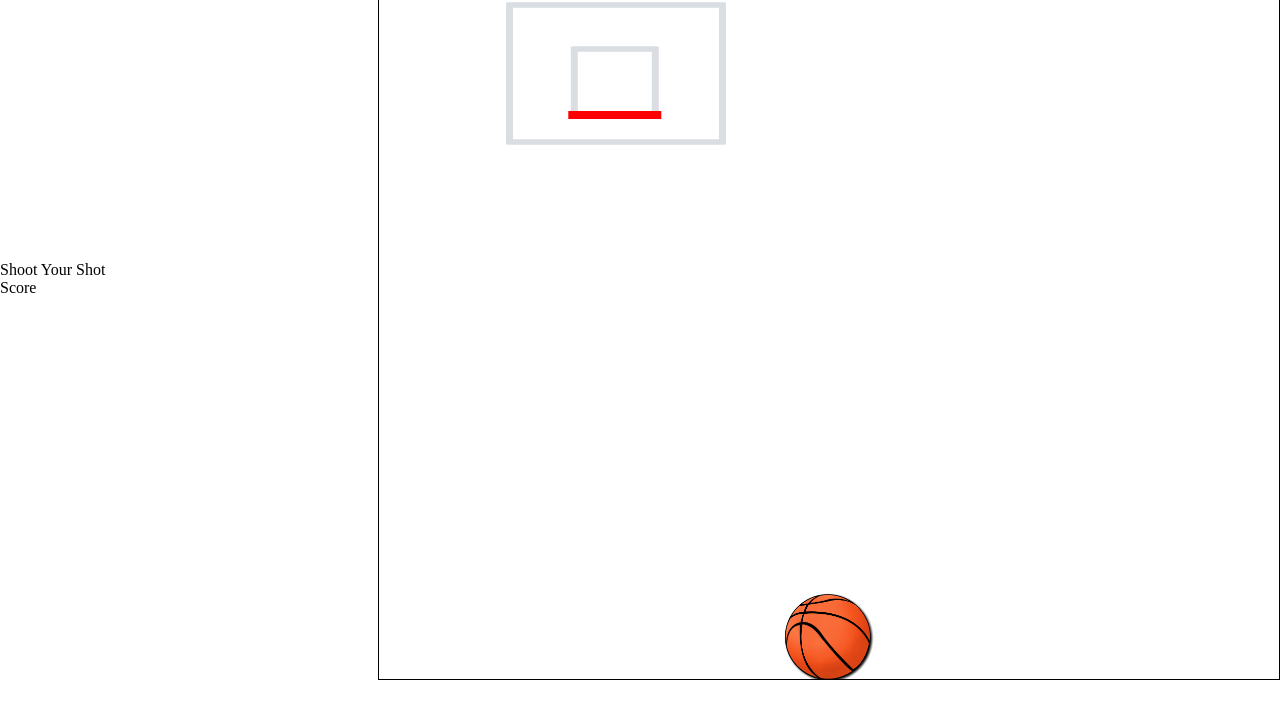
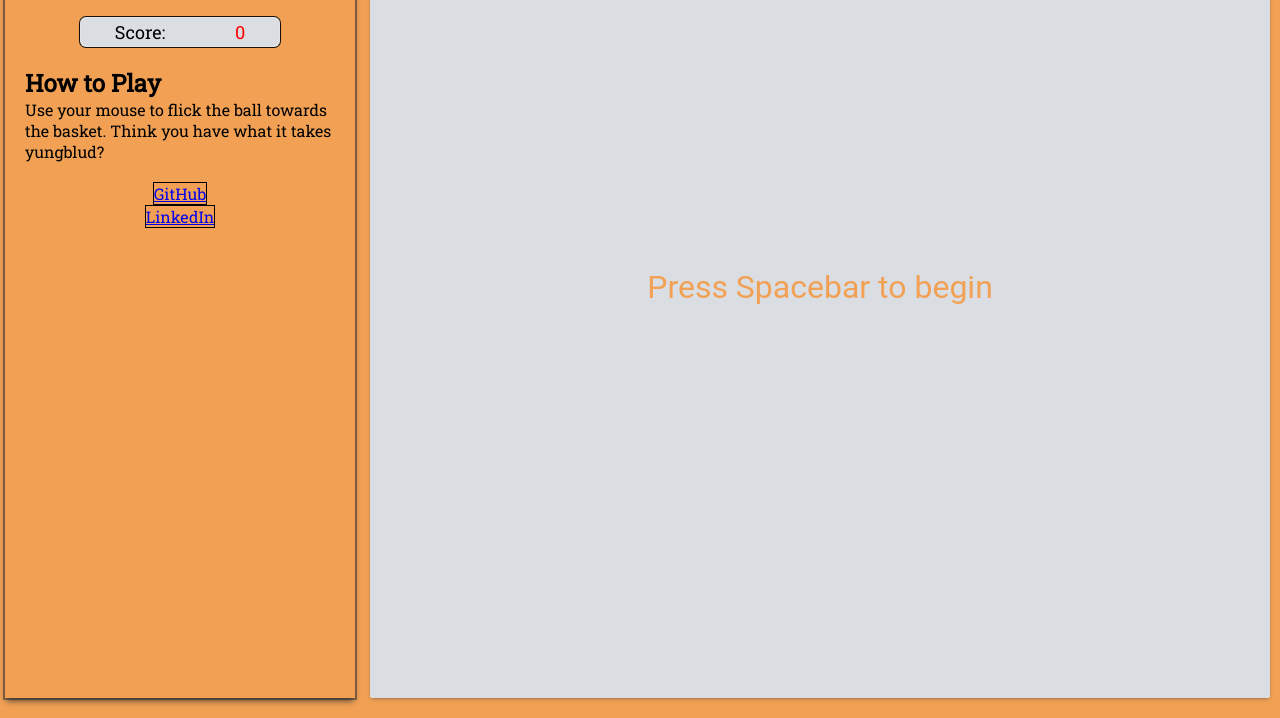
Before and after one commit to tasnim-s/ShootYourShot, a website built with webpack: page index.html in a window 1280 px wide. Shown: the part 122-840 px from the top of the page. Before the commit the page ends 802 px from the top, so only its background shows below. Built offline with nearby package versions, Linux system fonts and the light colour scheme.

Commit message:
put into different classes

```diff
--- a/index.html
+++ b/index.html
@@ -2,17 +2,22 @@
 <head>
     <meta charset="UTF-8">
     <meta http-equiv="X-UA-Compatible" content="IE=edge">
+    <link rel="icon" href="./dist/images/ball.png">
+    <link rel="preconnect" href="https://fonts.gstatic.com">
+    <link href="https://fonts.googleapis.com/css2?family=Roboto+Slab&display=swap" rel="stylesheet">
     <link rel="stylesheet" href="./dist/main.css">
     <title>ShootYourShot</title>
 </head>
-<body>
+<div class="body">
     <div class="content">
-        <div class="title">Shoot Your Shot</div>
-        <div class="score">Score
-            <div id="score"></div>
-        </div>
+        <div class="title">Shoot Your Shot 😉</div>
+        <div class="author">a JavaScript game by Tasnim Saiduzzaman</div>
+        <div class="score-container">Score:<span id="score"></span></div>
+        <div class="howtoplay"><h2>How to Play</h2><p>Use your mouse to flick the ball towards the basket. Think you have what it takes yungblud?</p></div>
+        <a href="https://github.com/tasnim-s">GitHub</a>
+        <a href="https://www.linkedin.com/in/tasnim-s/">LinkedIn</a>
     </div>
     <canvas id="canvas" ></canvas>
     <script src="./dist/main.js"></script>
-</body>
+</div>
 </html>
--- a/src/index.js
+++ b/src/index.js
@@ -1,85 +1,31 @@
-import BackBoard from "./scripts/backboard";
-import Ball from "./scripts/ball";
+import Game from './scripts/game';
 import "./styles/index.scss";
+
 const canvas = document.getElementById("canvas");
+const scoreDiv = document.getElementById("score");
 const ctx = canvas.getContext("2d");
 canvas.width = 900;
 canvas.height = 800;
-const ballHome = [canvas.width/2, canvas.height];
-let cursorX;
-let cursorY;
-let hold = false;
-let count = 0;
-let shiftSpeed = 2;
-let level = 3;
-const gravity = 9.81;
-const friction = .98;
-let score = 0;
 
-// Mouse events
-document.addEventListener("mousemove", mouseHandler, false);
-canvas.addEventListener("mousedown", holdHandler, false)
-canvas.addEventListener("mouseup", releaseHandler, false)
+let game = new Game(ctx, scoreDiv);
 
-function holdHandler(e) {
-    hold = true;
-}
 
-function releaseHandler(e) {
-    hold = false;
-    count = 0;
-}
+function animate() {
+    ctx.clearRect(0, 0, canvas.width, canvas.height);
 
-function mouseHandler(e) {
-    cursorX = e.clientX - canvas.offsetLeft;
-    cursorY = e.clientY;
+    game.update();
+    game.draw();
+    game.scoreBucket();
+    requestAnimationFrame(animate);
 }
 
 
-// Objects
-const basketball = new Ball(...ballHome);
-const backboard = new BackBoard(canvas.width/2, canvas.height/2)
-
-// function scoreBucket() {
-//     if ()
-// }
-
-function animate() {
-    let dy = 0;
-    if (count === 50) {
-        hold = false;
-        count = 0;
-    }
-    console.log(count);
-
-    ctx.clearRect(0, 0, canvas.width, canvas.height);
-
-    backboard.draw(ctx);
-
-    if(backboard.x + backboard.width > canvas.width || backboard.x < 0)  {
-        shiftSpeed = -shiftSpeed;
-    }
-
-    if(level > 2) backboard.move(ctx, shiftSpeed);
-    basketball.draw(ctx);
-
-    if (basketball.y + basketball.diameter < canvas.height) dy += gravity;
-
-    if (hold) {
-        count += .5;
-        dy -= count;
-    }
-
-    basketball.move(ctx, dy);
-    // if(cursorX > 0 && cursorX < canvas.width && cursorY > 0 && cursorY < canvas.height) {
-
-    //     // basketball.move(cursorX, cursorY, ctx);
-    // } else {
-    //     basketball.draw(ctx, ballHome);
+    // if (score === 10) {
+    //     backboard.dx > 0 ? backboard.dx = 2 : backboard.dx = -2;
+    // } else if (score === 20) {
+    //     backboard.dx > 0 ? backboard.dx = 4 : backboard.dx = -4;
     // }
 
-    requestAnimationFrame(animate);
-}
 
 // Below is whats running
 animate();
--- a/src/scripts/backboard.js
+++ b/src/scripts/backboard.js
@@ -1,9 +1,16 @@
 export default class BackBoard {
-    constructor(x, y) {
+    constructor(game) {
+        this.game = game;
         this.width = 213;
         this.height = 137;
-        this.x = x - this.width/2;
-        this.y = y - this.height * 2;
+        this.reset();
+    }
+
+    reset() {
+        this.x = this.game.width/2 - this.width/2;
+        this.y = this.game.height/2 - this.height * 2;
+        this.dx = 0;
+        this.dy = 0;
         this.innerRect = {
             width: 81,
             height: 66,
@@ -11,45 +18,47 @@ export default class BackBoard {
         this.innerRect.x = this.x + this.innerRect.width/1.25;
         this.innerRect.y = this.y + this.innerRect.height/1.5;
         this.line = {
-            x1: this.innerRect.x,
+            x1: this.innerRect.x - 5,
             y: this.innerRect.y + this.innerRect.height,
-            x2: this.innerRect.x + this.innerRect.width
-        }
-
+            x2: this.innerRect.x + this.innerRect.width + 5
+        };
     }
 
-    draw(ctx) {
+    draw() {
         // backboard
-        ctx.beginPath();
-        ctx.rect(this.x, this.y, this.width, this.height);
-        ctx.strokeStyle = "#dadde1";
-        ctx.lineWidth = 5;
-        ctx.stroke();
-        ctx.closePath();
+        this.game.ctx.beginPath();
+        this.game.ctx.rect(this.x, this.y, this.width, this.height);
+        this.game.ctx.strokeStyle = "#dadde1";
+        this.game.ctx.lineWidth = 5;
+        this.game.ctx.stroke();
+        this.game.ctx.closePath();
 
         // inner aim area
-        ctx.beginPath();
-        ctx.rect(this.innerRect.x, this.innerRect.y, this.innerRect.width, this.innerRect.height);
-        ctx.strokeStyle = "#dadde1";
-        ctx.lineWidth = 5;
-        ctx.stroke();
-        ctx.closePath();
+        this.game.ctx.beginPath();
+        this.game.ctx.rect(this.innerRect.x, this.innerRect.y, this.innerRect.width, this.innerRect.height);
+        this.game.ctx.strokeStyle = "#dadde1";
+        this.game.ctx.lineWidth = 5;
+        this.game.ctx.stroke();
+        this.game.ctx.closePath();
 
         // rim
-        ctx.beginPath();
-        ctx.moveTo(this.line.x1 - ctx.lineWidth, this.line.y);
-        ctx.lineTo(this.line.x2 + ctx.lineWidth, this.line.y);
-        ctx.strokeStyle = "red";
-        ctx.lineWidth = 8;
-        ctx.stroke();
-        ctx.closePath();
+        this.game.ctx.beginPath();
+        this.game.ctx.moveTo(this.line.x1 - this.game.ctx.lineWidth, this.line.y);
+        this.game.ctx.lineTo(this.line.x2 + this.game.ctx.lineWidth, this.line.y);
+        this.game.ctx.strokeStyle = "red";
+        this.game.ctx.lineWidth = 8;
+        this.game.ctx.stroke();
+        this.game.ctx.closePath();
     }
 
-    move(ctx, dx) {
-        this.x += dx;
-        this.innerRect.x += dx;
-        this.line.x1 += dx;
-        this.line.x2 += dx;
-        this.draw(ctx);
+    update() {
+        if (this.x + this.width > this.game.width || this.x < 0) {
+            this.dx = -this.dx;
+        }
+        this.x += this.dx;
+        this.innerRect.x += this.dx;
+        this.line.x1 += this.dx;
+        this.line.x2 += this.dx;
     }
+
 }
--- a/src/scripts/ball.js
+++ b/src/scripts/ball.js
@@ -1,25 +1,77 @@
 export default class Ball {
-    constructor(x, y) {
-        this.diameter = 90;
+    constructor(game) {
         this.ball = new Image();
         this.ball.src = ".././dist/images/ball.png";
-        this.x = x - this.diameter/2;
-        this.y = y - this.diameter/2 - this.diameter;
-
+        this.game = game;
+        this.gravity = 50;
+        this.friction = .5;
+        this.miss = new Audio(".././dist/sounds/miss.mp3");
+        this.reset();
+    }
+    reset() {
+        this.diameter = 70;
+        this.x = this.game.width/2 - this.diameter/2;
+        this.y = this.game.height - this.diameter/2 - this.diameter;
+        this.dx = 0;
+        this.dy = 0;
+        this.comingDown = false;
+        this.pos1 = [(this.x + this.diameter/2), (this.y + this.diameter/2)];
+        this.pos2 = null;
+        this.shooting = false;
     }
 
-    draw(ctx, pos = null) {
-        if(pos) {
-            this.x = pos[0] - this.diameter/2;
-            this.y = pos[1] - this.diameter/2 - this.diameter;
-        }
-        ctx.drawImage(this.ball, this.x, this.y, this.diameter, this.diameter);
+    random() {
+        const spawnPoint = (Math.random() * this.game.width);
+        this.diameter = 70;
+        this.x = spawnPoint/2 - this.diameter/2;
+        this.y = this.game.height - this.diameter/2 - this.diameter;
+        this.dx = 0;
+        this.dy = 0;
+        this.comingDown = false;
+        this.pos1 = [(this.x + this.diameter/2), (this.y + this.diameter/2)];
+        this.pos2 = null;
+        this.shooting = false;
     }
 
-    move(ctx, dy, cursorX, cursorY) {
-        this.draw(ctx);
-        this.y += dy;
-        // this.x = cursorX - this.diameter/2;
-        // this.y = cursorY - this.diameter/2;
+    draw() {
+        this.game.ctx.drawImage(this.ball, this.x, this.y, this.diameter, this.diameter);
+    }
+
+    update() {
+
+        if (this.y < this.game.height/2) {
+            this.diameter *= .99;
+        }
+
+        if(this.y + this.diameter < this.game.backboard.y) {
+            this.comingDown = true;
+            this.dx *= this.friction;
+            this.dy = this.gravity;
+        }
+
+        if(this.comingDown && this.y + this.diameter*(5/6) > this.game.backboard.line.y) {
+
+            if(this.game.backboard.line.x1 > this.x  && this.game.backboard.line.x1 < this.x + this.diameter ) {
+                this.dy = -this.dy;
+                this.dy *= this.friction;
+                this.dx -= 5;
+                this.miss.play();
+            }
+            else if(this.game.backboard.line.x2 > this.x  && this.game.backboard.line.x2 < this.x + this.diameter ) {
+                this.dy = -this.dy;
+                this.dy *= this.friction;
+                this.dx += 5;
+                this.miss.play();
+            }
+            else {
+                this.dy = this.gravity;
+                this.dy *= this.friction;
+            }
+        }
+
+
+
+        this.x += this.dx;
+        this.y += this.dy;
     }
 }
--- /dev/null
+++ b/src/scripts/controls.js
@@ -0,0 +1,29 @@
+export default class Controls {
+    constructor(game) {
+        game.ctx.canvas.addEventListener("mousedown", (e) => {
+            game.basketball.pos2 = null;
+            console.log([e.clientX - game.ctx.canvas.offsetLeft, e.clientY - game.ctx.canvas.offsetTop]);
+            game.basketball.shooting = true;
+        }, false);
+
+        game.ctx.canvas.addEventListener("mouseup", (e) => {
+            game.basketball.pos2 = [e.clientX - game.ctx.canvas.offsetLeft, e.clientY - game.ctx.canvas.offsetTop];
+            const angle = Math.atan2(game.basketball.pos2[1] - game.basketball.pos1[1], game.basketball.pos2[0] - game.basketball.pos1[0]);
+            game.basketball.dx = Math.cos(angle) * 30;
+            game.basketball.dy = Math.sin(angle) * 30;
+        }, false);
+
+        document.addEventListener("keydown", (e) => {
+            switch (e.code) {
+                case "Space":
+                    game.running = true;
+                    break;
+
+                default:
+                    break;
+            }
+        }, false);
+
+    }
+
+}
--- /dev/null
+++ b/src/scripts/game.js
@@ -0,0 +1,71 @@
+import BackBoard from "./backboard";
+import Ball from "./ball";
+import Controls from "./controls";
+
+
+export default class Game {
+    constructor(ctx, scoreDiv) {
+        this.ctx = ctx;
+        this.width = this.ctx.canvas.width;
+        this.height = this.ctx.canvas.height;
+        this.backboard = new BackBoard(this);
+        this.basketball = new Ball(this);
+        this.scoreDiv = scoreDiv;
+        this.score = 0;
+        this.scored  = false;
+        this.swish = new Audio(".././dist/sounds/swish.mp3");
+        this.running = false;
+
+        new Controls(this);
+    }
+
+    start() {
+        this.backboard.reset();
+        if(!this.scored) {
+            this.score = 0;
+            this.basketball.reset();
+        } else {
+            this.basketball.random();
+        }
+        this.scored = false;
+    }
+
+    scoreBucket() {
+        if (this.basketball.comingDown && this.basketball.x > this.backboard.line.x1 && this.basketball.x + this.basketball.diameter < this.backboard.line.x2 && this.basketball.y + this.basketball.diameter/2 > this.backboard.line.y) {
+            console.log("collision");
+            this.score++;
+            this.basketball.comingDown = false;
+            this.scored = true;
+            this.basketball.shooting = false;
+            this.swish.play();
+        }
+        !this.score ? this.scoreDiv.style.color = "red" : this.scoreDiv.style.color = "green";
+        this.scoreDiv.innerHTML = this.score;
+    }
+
+    draw() {
+        this.backboard.draw();
+        this.basketball.draw();
+        if(!this.running) {
+            this.ctx.rect(0, 0, canvas.width, canvas.height);
+            this.ctx.fillStyle = "#dadde1";
+            this.ctx.fill();
+            this.ctx.font = "32px Roboto";
+            this.ctx.fillStyle = "#f2a154";
+            this.ctx.textAlign = 'center';
+            this.ctx.fillText("Press Spacebar to begin", this.width/2, this.height/2);
+        }
+    }
+
+    update(){
+        if (!this.running) return;
+        if(this.basketball.y + this.basketball.diameter > this.height || this.basketball.x + this.basketball.diameter > this.width || this.basketball.x < 0) {
+            // this.basketball.shooting = false;
+            this.start();
+            return;
+        }
+        this.backboard.update();
+        this.basketball.update();
+    }
+
+}
--- a/src/styles/index.scss
+++ b/src/styles/index.scss
@@ -1,10 +1,62 @@
 @import "./reset.scss";
 
-body {
+.body {
     display: flex;
-    justify-content: space-between;
+    justify-content: center;
     align-items: center;
+    background: #f2a154;
 }
 canvas {
-    border: 1px solid black;
+    background: white;
+    margin: 5px 10px;
+    border-radius: 3px;
+    box-shadow: rgba(50, 50, 93, 0.25) 0px 2px 5px -1px, rgba(0, 0, 0, 0.3) 0px 1px 3px -1px;
 }
+
+.content {
+    display: flex;
+    flex-direction: column;
+    justify-content: flex-start;
+    align-items: center;
+    width: 500px;
+    height: 800px;
+    margin: 20px 5px;
+    box-shadow: rgba(6, 24, 44, 0.4) 0px 0px 0px 2px, rgba(6, 24, 44, 0.65) 0px 4px 6px -1px, rgba(255, 255, 255, 0.08) 0px 1px 0px inset;
+
+
+    .title {
+        font-family: 'Roboto Slab', serif;
+        font-size: 36px;
+        padding: 10px;
+        border-radius: 6px;
+        padding-bottom: 0px;
+        font-weight: 900;
+    }
+    .author {
+        display: flex;
+        justify-content: center;
+        align-items: center;
+        margin-bottom: 20px;
+        padding: 10px;
+        text-align: center;
+    }
+
+    .score-container {
+        display: flex;
+        justify-content: space-around;
+        align-items: center;
+        background: #dadde1;
+        box-shadow: rgba(255, 255, 255, 0.2) 0px 0px 0px 1px inset, rgba(0, 0, 0, 0.9) 0px 0px 0px 1px;
+        border-radius: 6px;
+        height: 30px;
+        width: 200px;
+        font-size: large;
+    }
+
+    .howtoplay {
+        padding: 20px;
+    }
+    a {
+        border: 1px solid black;
+    }
+}
--- a/src/styles/reset.scss
+++ b/src/styles/reset.scss
@@ -2,4 +2,5 @@
     box-sizing: border-box;
     margin: 0;
     padding: 0;
+    font-family: 'Roboto Slab', serif;
 }
```
Also changed, not shown: 4 other files.
